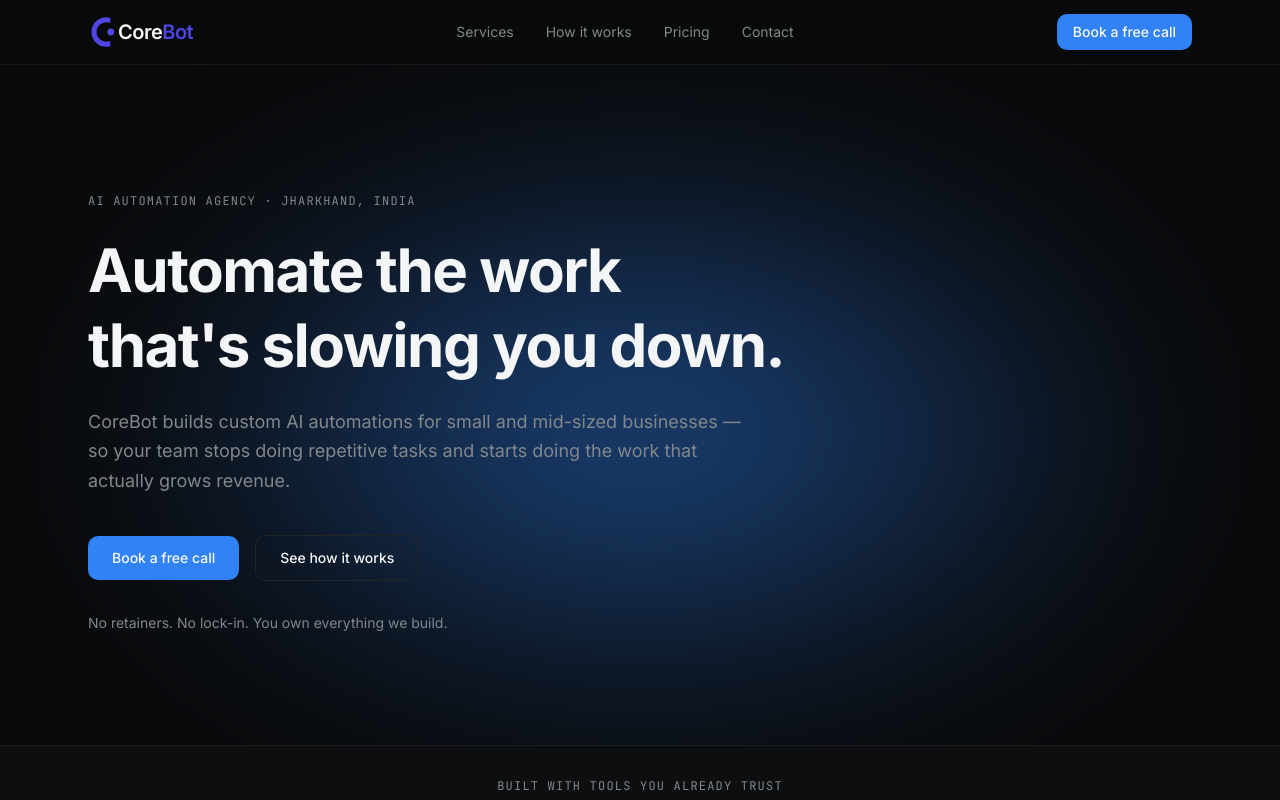
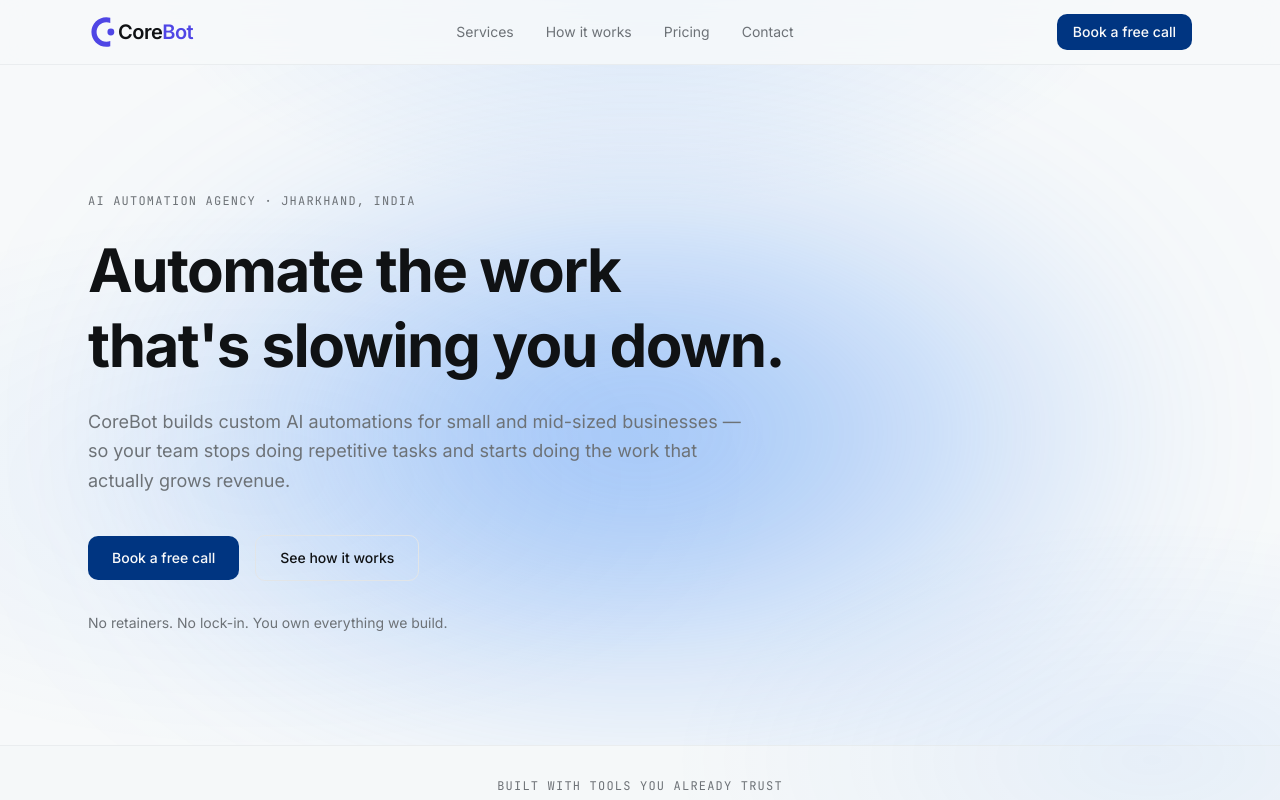
Before and after one commit to dizalwa/Corebot, a Next.js app: page / in a window 1280 px wide. Shown: the top 800 px of the page. Built offline with nearby package versions, Linux system fonts and the light colour scheme.

Commit message:
Deep indigo primary, animated CTA card, switch to Gmail contact

```diff
--- a/app/globals.css
+++ b/app/globals.css
@@ -72,7 +72,7 @@
     --card-foreground: oklch(0.18 0.005 240);
     --popover: oklch(1 0 0);
     --popover-foreground: oklch(0.18 0.005 240);
-    --primary: oklch(0.62 0.19 258);
+    --primary: oklch(0.35 0.14 258);
     --primary-foreground: oklch(0.985 0 0);
     --secondary: oklch(0.96 0.003 240);
     --secondary-foreground: oklch(0.22 0.005 240);
--- a/app/page.tsx
+++ b/app/page.tsx
@@ -3,7 +3,16 @@ import ToolMarquee from "./components/ToolMarquee";
 import ContactForm from "./components/ContactForm";
 export default function Home() {
   return (
-    <main className="min-h-screen bg-background text-foreground">
+    <main className="relative min-h-screen text-foreground">
+      {/* Page-wide ambient glow — fixed behind everything */}
+      <div
+        aria-hidden="true"
+        className="pointer-events-none fixed inset-0 -z-10"
+        style={{
+          background:
+            "radial-gradient(50% 35% at 50% 0%, oklch(0.62 0.19 258 / 0.12), transparent 75%), radial-gradient(55% 45% at 20% 60%, oklch(0.62 0.19 258 / 0.07), transparent 75%), radial-gradient(50% 40% at 90% 95%, oklch(0.62 0.19 258 / 0.09), transparent 75%)",
+        }}
+      />
 
       {/* ── NAVBAR ─────────────────────────────────── */}
       <nav className="sticky top-0 z-50 border-b border-border/60 bg-background/80 backdrop-blur-md">
@@ -302,18 +311,32 @@ export default function Home() {
 
       {/* ── WHATSAPP CTA ───────────────────────────── */}
       <section className="border-t border-border/60 mx-auto max-w-6xl px-6 py-24">
-        <div className="flex flex-col items-center rounded-2xl bg-primary px-8 py-14 text-center md:py-20">
+        <div className="group relative isolate flex flex-col items-center overflow-hidden rounded-2xl border border-primary/40 bg-[oklch(0.28_0.12_258)] px-8 py-14 text-center shadow-xl shadow-primary/20 md:py-20">
+          {/* Animated soft glow drifting across the card */}
+          <div
+            aria-hidden="true"
+            className="pointer-events-none absolute inset-0 -z-10 opacity-90 animate-[ctaDrift_14s_ease-in-out_infinite]"
+            style={{
+              background:
+                "radial-gradient(40% 60% at 20% 30%, oklch(0.62 0.19 258 / 0.55), transparent 65%), radial-gradient(45% 65% at 80% 70%, oklch(0.55 0.22 268 / 0.45), transparent 65%)",
+            }}
+          />
+          {/* Subtle top highlight line */}
+          <div
+            aria-hidden="true"
+            className="pointer-events-none absolute inset-x-0 top-0 h-px bg-gradient-to-r from-transparent via-white/25 to-transparent"
+          />
           <h2 className="text-2xl font-bold tracking-tight text-primary-foreground md:text-3xl">
             Prefer to just talk?
           </h2>
-          <p className="mt-3 max-w-xl text-base leading-relaxed text-primary-foreground/80">
+          <p className="mt-3 max-w-xl text-base leading-relaxed text-white/75">
             Message us on WhatsApp — we usually reply within a few hours.
           </p>
           <a
             href="https://wa.me/918102417697"
             target="_blank"
             rel="noopener noreferrer"
-            className="mt-8 inline-flex items-center gap-2 rounded-lg bg-primary-foreground px-6 py-3 text-sm font-medium text-primary transition-colors hover:bg-primary-foreground/90"
+            className="mt-8 inline-flex items-center gap-2 rounded-lg bg-white px-6 py-3 text-sm font-semibold text-[oklch(0.35_0.14_258)] shadow-md transition-transform hover:-translate-y-0.5 hover:shadow-lg"
           >
             <svg width="16" height="16" viewBox="0 0 24 24" fill="currentColor">
               <path d="M17.472 14.382c-.297-.149-1.758-.867-2.03-.967-.273-.099-.471-.148-.67.15-.197.297-.767.966-.94 1.164-.173.199-.347.223-.644.075-.297-.15-1.255-.463-2.39-1.475-.883-.788-1.48-1.761-1.653-2.059-.173-.297-.018-.458.13-.606.134-.133.298-.347.446-.52.149-.174.198-.298.298-.497.099-.198.05-.371-.025-.52-.075-.149-.669-1.612-.916-2.207-.242-.579-.487-.5-.669-.51-.173-.008-.371-.01-.57-.01-.198 0-.52.074-.792.372-.272.297-1.04 1.016-1.04 2.479 0 1.462 1.065 2.875 1.213 3.074.149.198 2.096 3.2 5.077 4.487.709.306 1.262.489 1.694.625.712.227 1.36.195 1.871.118.571-.085 1.758-.719 2.006-1.413.248-.694.248-1.289.173-1.413-.074-.124-.272-.198-.57-.347m-5.421 7.403h-.004a9.87 9.87 0 01-5.031-1.378l-.361-.214-3.741.982.998-3.648-.235-.374a9.86 9.86 0 01-1.51-5.26c.001-5.45 4.436-9.884 9.888-9.884 2.64 0 5.122 1.03 6.988 2.898a9.825 9.825 0 012.893 6.994c-.003 5.45-4.437 9.884-9.885 9.884m8.413-18.297A11.815 11.815 0 0012.05 0C5.495 0 .16 5.335.157 11.892c0 2.096.547 4.142 1.588 5.945L.057 24l6.305-1.654a11.882 11.882 0 005.683 1.448h.005c6.554 0 11.89-5.335 11.893-11.893a11.821 11.821 0 00-3.48-8.413z" />
@@ -340,8 +363,8 @@ export default function Home() {
               <div className="mt-8 space-y-3 text-sm">
                 <p className="text-muted-foreground">
                   Or email us directly at{" "}
-                  <a href="mailto:hello@corebot.in" className="text-primary transition-colors hover:text-primary/80">
-                    hello@corebot.in
+                  <a href="mailto:hellocorebot@gmail.com" className="text-primary transition-colors hover:text-primary/80">
+                    hellocorebot@gmail.com
                   </a>
                 </p>
               </div>
@@ -392,7 +415,7 @@ export default function Home() {
             <div>
               <h3 className="font-mono text-xs uppercase tracking-widest text-muted-foreground">Contact</h3>
               <ul className="mt-4 space-y-2 text-sm">
-                <li><a href="mailto:hello@corebot.in" className="text-muted-foreground transition-colors hover:text-foreground">hello@corebot.in</a></li>
+                <li><a href="mailto:hellocorebot@gmail.com" className="text-muted-foreground transition-colors hover:text-foreground">hellocorebot@gmail.com</a></li>
                 <li><a href="https://wa.me/918102417697" className="text-muted-foreground transition-colors hover:text-foreground">WhatsApp</a></li>
                 <li className="text-muted-foreground">Jharkhand, India</li>
               </ul>
--- a/components/theme-provider.tsx
+++ b/components/theme-provider.tsx
@@ -10,7 +10,7 @@ function ThemeProvider({
   return (
     <NextThemesProvider
       attribute="class"
-      defaultTheme="dark"
+      defaultTheme="light"
       enableSystem={false}
       disableTransitionOnChange
       {...props}
```
